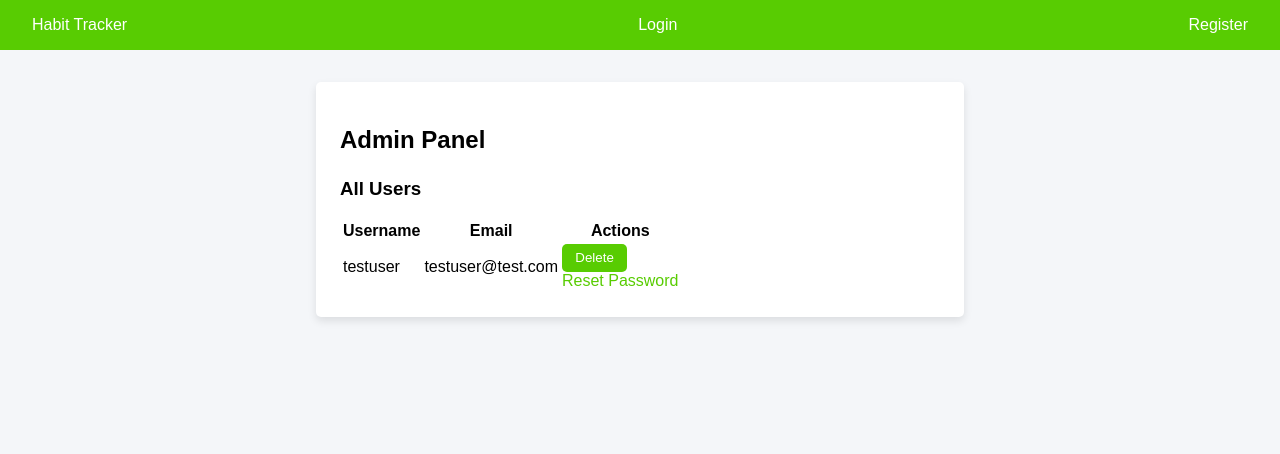
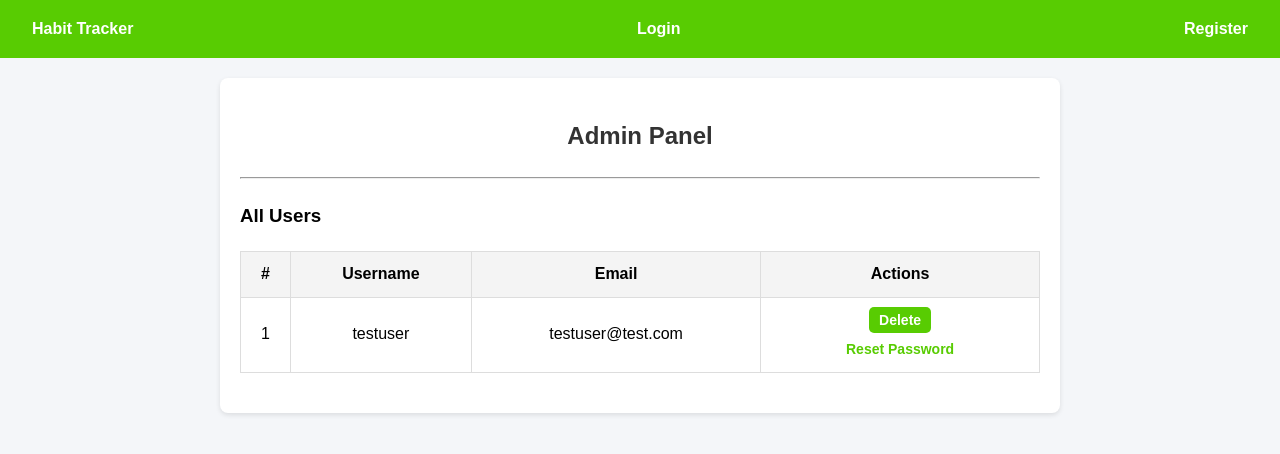
Before and after one commit to FoodAddict/Habit-Tracker, a Flask app: template habit_tracker_project/templates/admin.html in a window 1280 px wide. Shown: the top 454 px of the page. Run offline with Flask 3, Linux system fonts and the light colour scheme; the template is opened without the code that fills it: values that come from a table or form of the project are taken from there, most other values are stand-ins (such as "Sample title", 1, 10 or a date in 2020).

Commit message:
Add admin panel features and styling improvements.

```diff
--- a/habit_tracker_project/static/style.css
+++ b/habit_tracker_project/static/style.css
@@ -3,6 +3,7 @@ body {
     background-color: #f4f6f9;
     margin: 0;
     padding: 0;
+    line-height: 1.6; /* Improve Readability */
 }
 
 .navbar {
@@ -11,30 +12,33 @@ body {
     color: white;
     display: flex;
     justify-content: space-between;
+    align-items: center; /* Center-align content vertically */
 }
 
 .navbar a {
     color: white;
     margin: 0 1em;
     text-decoration: none;
+    font-weight: bold; /* Make links more prominent */
 }
 
 .container {
-    max-width: 600px;
-    margin: 2em auto;
+    max-width: 800px;
+    margin: 3em auto;
     background: white;
-    padding: 1.5em;
-    border-radius: 5px;
-    box-shadow: 0 4px 8px rgba(0, 0, 0, 0.1);
-}
-
-.flash-container {
-    max-width: 400px;
-    margin: 1em auto;
+    padding: 2em;
+    border-radius: 8px;
+    box-shadow: 0 6px 12px rgba(0, 0, 0, 0.15);
+    text-align: left; /* Ensure left alignment for the text */
+    line-height: 1.8; /* Better spacing between lines */
 }
 
 h1, h2, h3 {
     margin-bottom: 1em;
+    white-space: nowrap; /* Prevent line breaks */
+    overflow: hidden; /* Prevent text overflow */
+    text-overflow: ellipsis; /* Add ellipsis if text overflows */
+    font-weight: bold; /* Make headings stand out */
 }
 
 p, ul, ol {
@@ -48,6 +52,7 @@ ul, ol {
 a {
     color: #58cc02;
     text-decoration: none;
+    font-weight: bold; /* Highlight links */
 }
 
 a:hover {
@@ -97,11 +102,85 @@ button.btn {
     background-color: #58cc02;
     color: white;
     border: none;
-    padding: 0.5em 1em;
-    border-radius: 5px;
+    padding: 0.6em 1.2em; /* Increase button padding */
+    border-radius: 8px; /* Match container styling */
+    font-size: 1rem;
+    font-weight: bold;
     cursor: pointer;
+    transition: background-color 0.3s ease, opacity 0.3s ease; /* Smooth hover effect */
 }
 
 button.btn:hover {
     opacity: 0.9;
 }
+
+/* General styles for admin panel */
+.admin-panel {
+    margin: 20px auto;
+    max-width: 800px;
+    background: #fff;
+    padding: 20px;
+    border-radius: 8px;
+    box-shadow: 0px 2px 5px rgba(0, 0, 0, 0.1);
+}
+
+/* Table styling */
+.admin-panel table {
+    width: 100%;
+    border-collapse: collapse;
+    margin-bottom: 20px;
+}
+
+.admin-panel table th, .admin-panel table td {
+    border: 1px solid #ddd;
+    padding: 8px;
+    text-align: center;
+}
+
+.admin-panel table th {
+    background-color: #f4f4f4;
+    font-weight: bold;
+}
+
+.admin-panel table tr:hover {
+    background-color: #f9f9f9;
+}
+
+/* Button styling */
+.admin-panel .btn {
+    padding: 5px 10px;
+    border: none;
+    border-radius: 5px;
+    font-size: 14px;
+    cursor: pointer;
+}
+
+.admin-panel .btn-danger {
+    background-color: #dc3545;
+    color: #fff;
+}
+
+.admin-panel .btn-danger:hover {
+    background-color: #c82333;
+}
+
+.admin-panel .btn-primary {
+    background-color: #28a745;
+    color: #fff;
+}
+
+.admin-panel .btn-primary:hover {
+    background-color: #218838;
+}
+
+/* Page title */
+.admin-panel h1 {
+    font-size: 24px;
+    text-align: center;
+    margin-bottom: 20px;
+    color: #333;
+}
+
+.admin-panel hr {
+    margin: 20px 0;
+}
--- a/habit_tracker_project/templates/admin.html
+++ b/habit_tracker_project/templates/admin.html
@@ -1,11 +1,14 @@
 {% extends "base.html" %}
 {% block content %}
-<div class="container">
-    <h2>Admin Panel</h2>
+<div class="admin-panel container">
+    <h1>Admin Panel</h1>
+    <hr>
+
     <h3>All Users</h3>
     <table>
         <thead>
             <tr>
+                <th>#</th>
                 <th>Username</th>
                 <th>Email</th>
                 <th>Actions</th>
@@ -14,6 +17,7 @@
         <tbody>
             {% for user in users %}
                 <tr>
+                    <td>{{ loop.index }}</td>
                     <td>{{ user.username }}</td>
                     <td>{{ user.email }}</td>
                     <td>
@@ -24,7 +28,9 @@
                     </td>
                 </tr>
             {% else %}
-                <tr><td colspan="3">No users found.</td></tr>
+                <tr>
+                    <td colspan="3">No users found.</td>
+                </tr>
             {% endfor %}
         </tbody>
     </table>
```
Also changed, not shown: habit_tracker_project/routes.py (+49 -0 lines), habit_tracker_project/templates/reset_password.html (added, +18 -0 lines).
